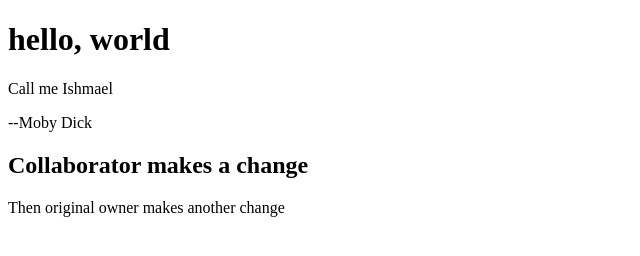
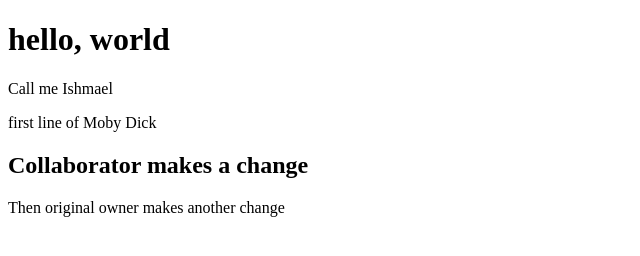
Before and after one commit to KnitAllNight/LEGtbD, a plain HTML site: page index.html in a window 1280 px wide. Shown: the full height of the page, 0-640 px from the left. Drawn offline with Linux system fonts and the light colour scheme.

Commit message:
Collab change index.html

```diff
--- a/index.html
+++ b/index.html
@@ -6,7 +6,7 @@
   <body>
     <h1>hello, world</h1>
     <p>Call me Ishmael</p>
-    <p>--Moby Dick</p>
+    <p>first line of Moby Dick</p>
     <h2>Collaborator makes a change</h2>
     <p>Then original owner makes another change</p>
   </body>
```
